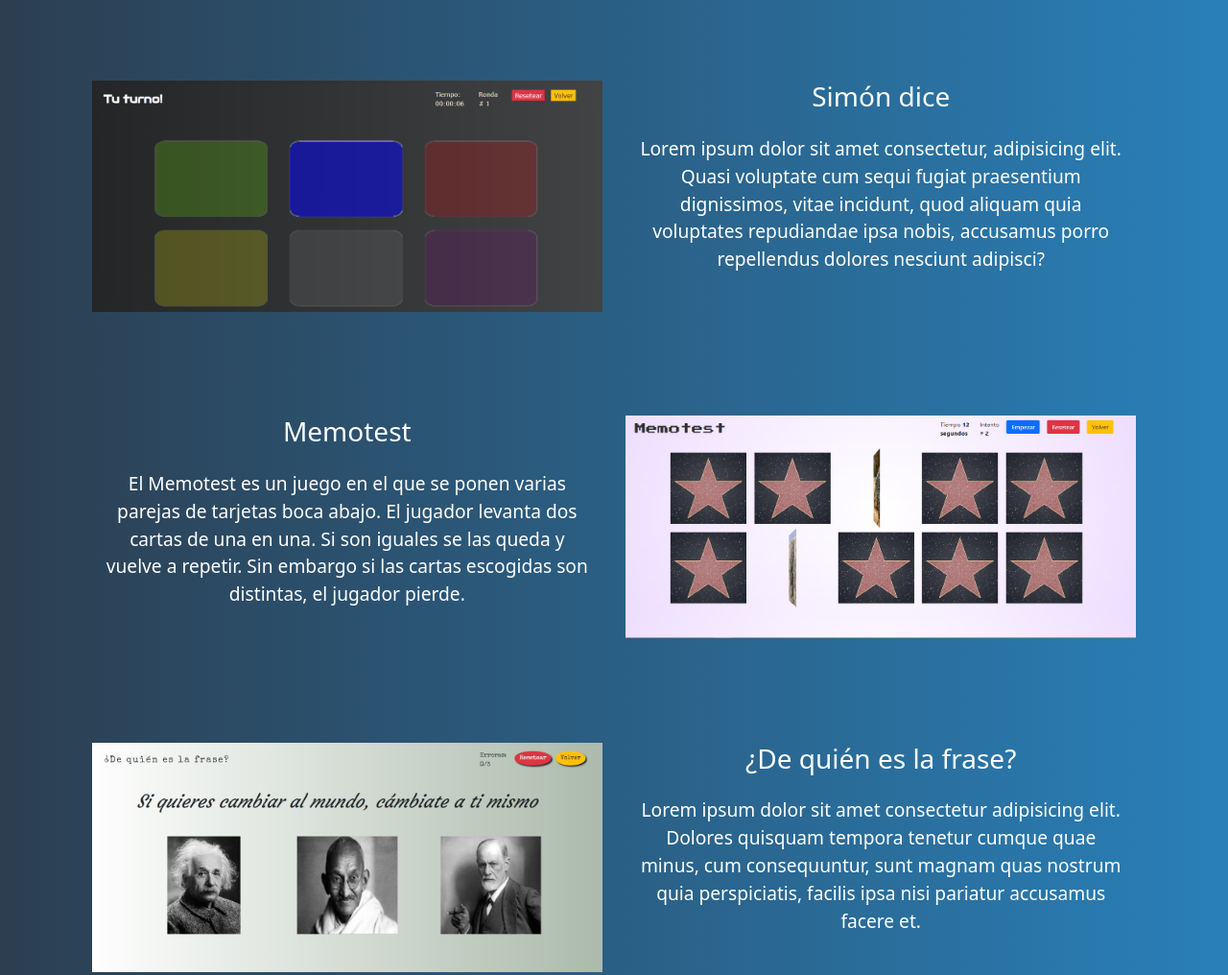
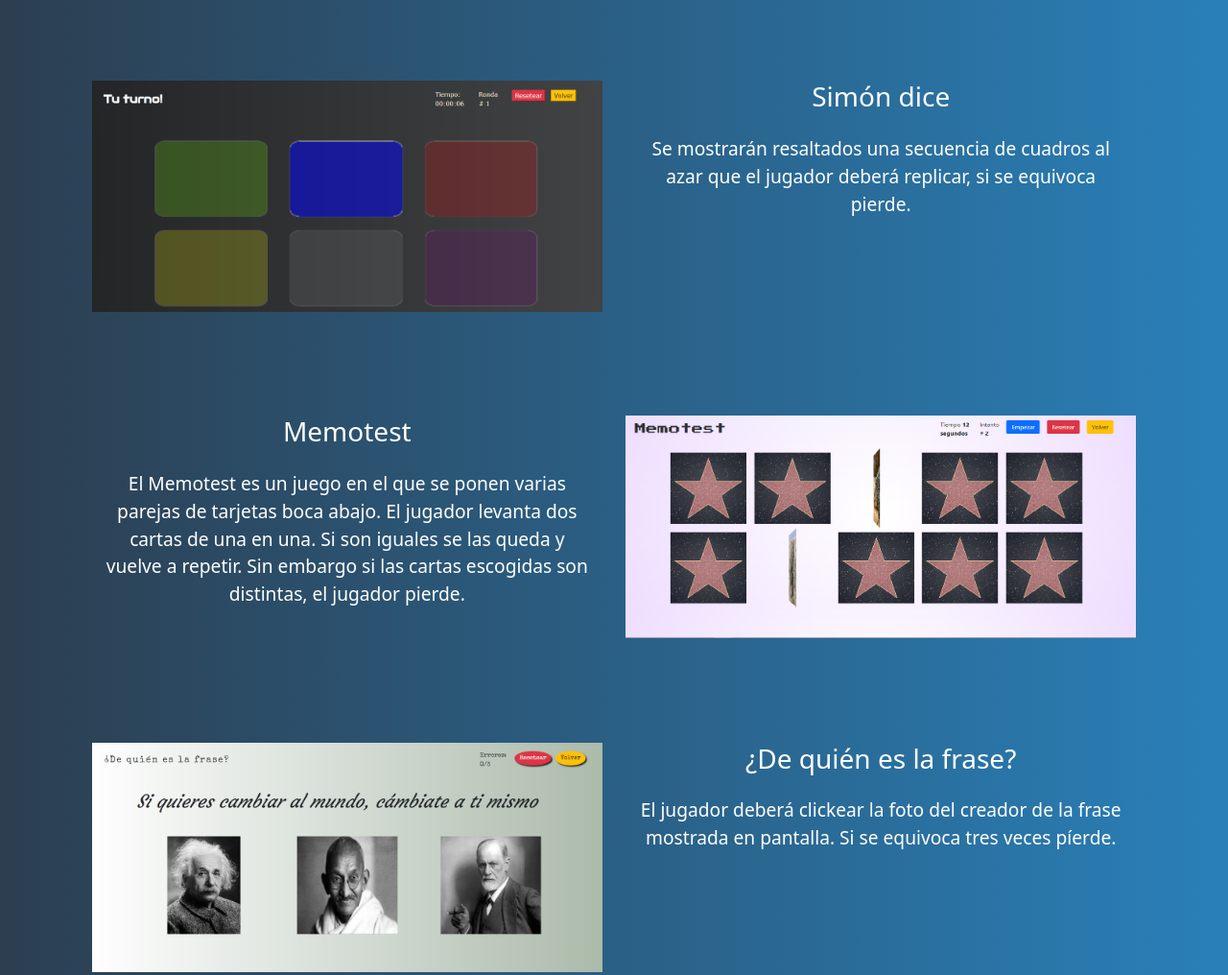
Before and after one commit to JoaquinBonet/index-juegos, a website: page index.html in a window 1280 px wide. Shown: the part 60-1076 px from the top of the page at 96% size. Drawn offline with nearby package versions, Linux system fonts and the light colour scheme.

Commit message:
Update index.html

```diff
--- a/index.html
+++ b/index.html
@@ -63,9 +63,7 @@
         </div>
         <div class="animate__animated animate__fadeInRight col-sm-6">
           <h3>Simón dice</h3>
-          <p>Lorem ipsum dolor sit amet consectetur, adipisicing elit. Quasi voluptate cum sequi fugiat praesentium
-            dignissimos, vitae incidunt, quod aliquam quia voluptates repudiandae ipsa nobis, accusamus porro
-            repellendus dolores nesciunt adipisci?</p>
+          <p>Se mostrarán resaltados una secuencia de cuadros al azar que el jugador deberá replicar, si se equivoca pierde.</p>
         </div>
 
       </div>
@@ -91,10 +89,7 @@
 
         <div class="animate__animated animate__fadeInRight col-sm-6">
           <h3>¿De quién es la frase?</h3>
-          <p>Lorem ipsum dolor sit amet consectetur adipisicing elit. Dolores quisquam tempora tenetur cumque quae
-            minus,
-            cum consequuntur, sunt magnam quas nostrum quia perspiciatis, facilis ipsa nisi pariatur accusamus facere
-            et.
+          <p>El jugador deberá clickear la foto del creador de la frase mostrada en pantalla. Si se equivoca tres veces píerde.
           </p>
         </div>
       </div>
```
